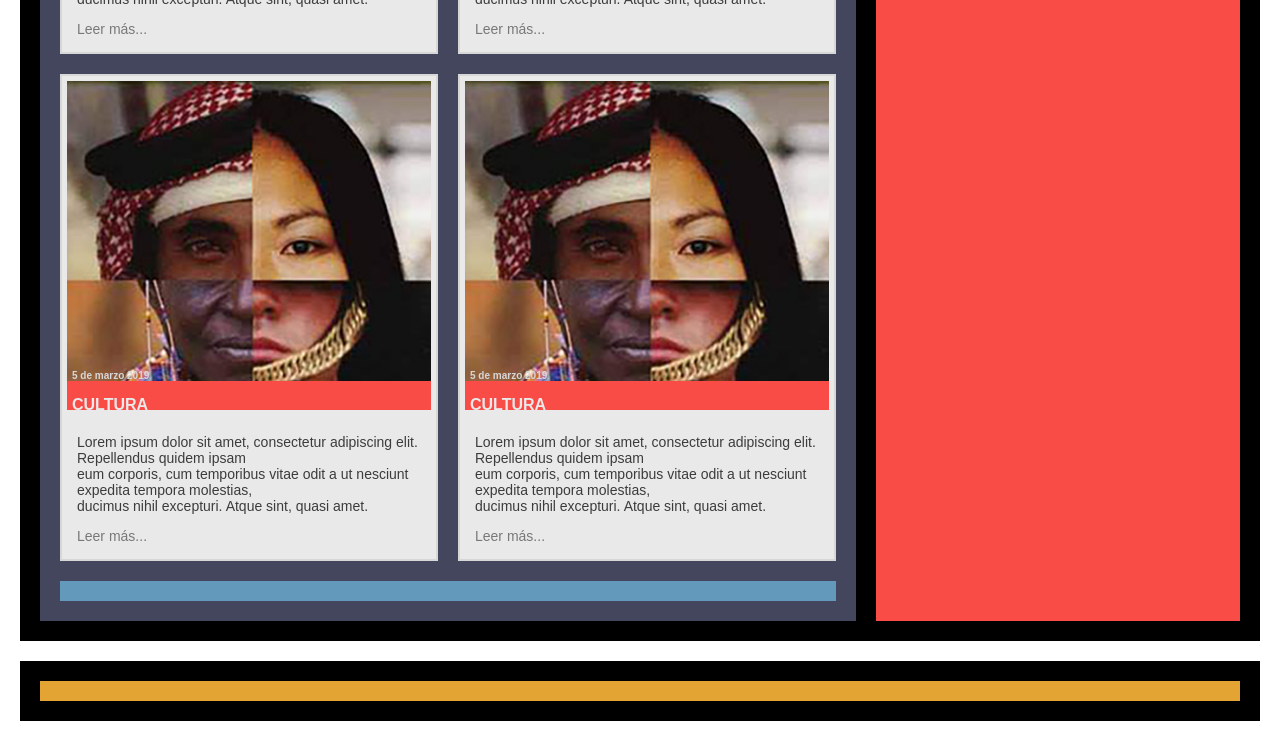
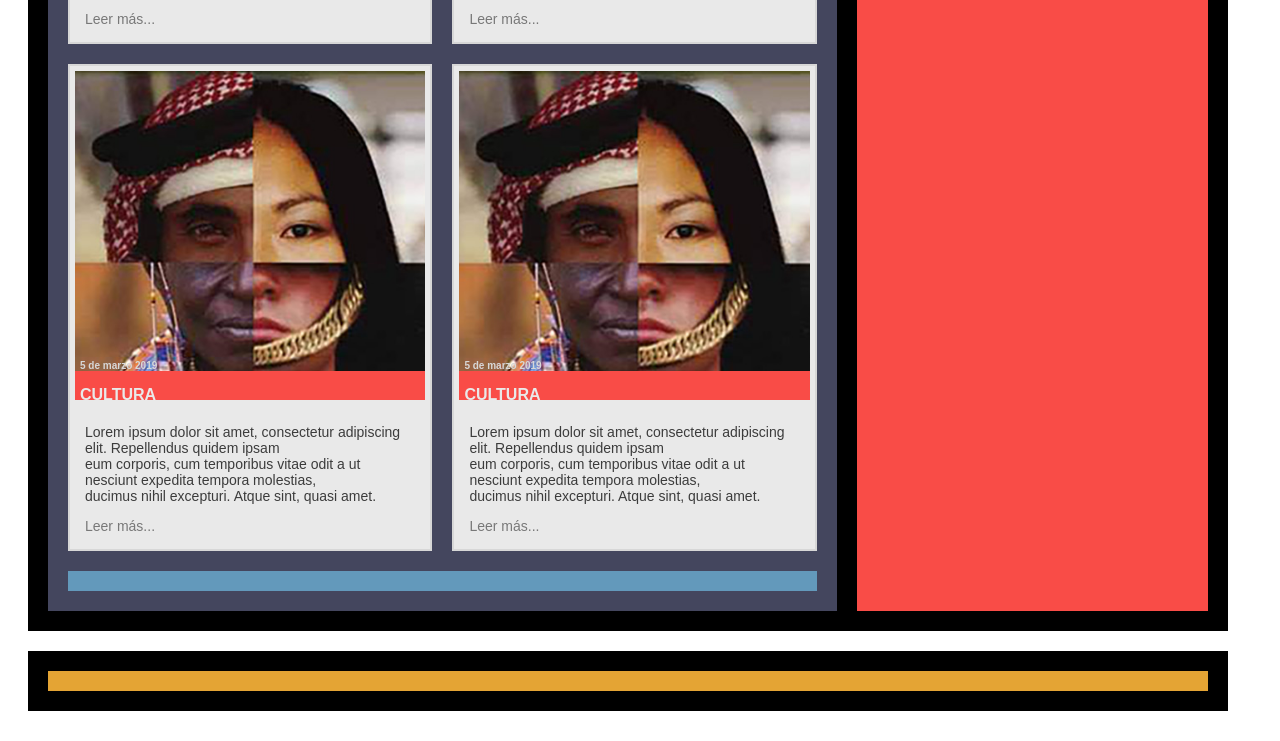
Before and after one commit to silviafado/s1-flex, a plain HTML site: page nivell-3/index.html in a window 1280 px wide. Shown: the part 753-1494 px from the top of the page. Drawn offline with Linux system fonts and the light colour scheme.

Commit message:
fixing after feedback1

```diff
--- a/nivell-1/css/styles.css
+++ b/nivell-1/css/styles.css
@@ -1,6 +1,7 @@
 /* General styling */
-body {
+.body_container {
     margin: 20px;
+    max-width: 1200px;
 }
 
 header, main {
@@ -104,6 +105,8 @@ aside {
 footer {
     background-color: black;
     padding: 20px;
+    margin: 20px;
+    max-width: 1160px;
 }
 
 .footer_content {
--- a/nivell-2/css/styles.css
+++ b/nivell-2/css/styles.css
@@ -1,6 +1,7 @@
 /* General styling */
-body {
+.body_container {
     margin: 20px;
+    max-width: 1200px;
 }
 
 main {
@@ -161,6 +162,8 @@ aside {
 footer {
     background-color: black;
     padding: 20px;
+    margin: 20px;
+    max-width: 1160px;
 }
 
 .footer_content {
@@ -175,6 +178,14 @@ a {
 a:hover {
     cursor: pointer;
 }
+
+/* Safari 11+ */
+@media not all and (min-resolution:.001dpcm)
+{ @supports (-webkit-appearance:none) and (stroke-color:transparent) {
+    #logo {
+        width:65px;
+    }
+}}
 
 
 /* Responsive design for tablet */
--- a/nivell-3/css/styles.css
+++ b/nivell-3/css/styles.css
@@ -1,13 +1,7 @@
 /* General styling */
-body {
+.body_container {
     margin: 20px;
-    display: grid;
-    grid-template-columns: 100%;
-    grid-template-rows: 260px auto 60px;
-    grid-template-areas:
-    "hd"
-    "main"
-    "foot";
+    max-width: 1200px;
 }
 
 main {
@@ -24,14 +18,9 @@ header {
     padding: 10px;
     margin-bottom: 20px;
     grid-area: hd;
-
 }
 
 /* Header styling */
-.header {
-    padding: 10px;
-}
-
 #header_container {
     margin-bottom: 30px;
     grid-area: hd;
@@ -128,6 +117,7 @@ header {
     font-family: serif;
     grid-area: hd2;
     width: auto;
+    padding: 0px 10px 10px 10px;
 }
 
 /* Main section styling */
@@ -224,6 +214,8 @@ aside {
 footer {
     background-color: black;
     padding: 20px;
+    margin: 20px;
+    max-width: 1160px;
     grid-area: foot;
 }
 
@@ -244,7 +236,7 @@ a:hover {
 @media not all and (min-resolution:.001dpcm)
 { @supports (-webkit-appearance:none) and (stroke-color:transparent) {
     #logo {
-        width:65px;
+        width:75px;
     }
 }}
 
@@ -354,6 +346,9 @@ a:hover {
     #media_container {
         padding-right: 0px;
     }
+    #header_container2 {
+        font-size: 1.2em;
+    }
     main {
         grid-template-columns: 100%;
         grid-template-rows: auto auto;
--- a/nivell-3/index.html
+++ b/nivell-3/index.html
@@ -9,6 +9,7 @@
 </head>
 
 <body>
+    <div class="body_container">
         <header class="header" id="header_container">
             <div class="header_child" id="logo_container">
                 <img src="img/logo.png" id="logo">
@@ -69,7 +70,9 @@
                         <div class="article_image">5 de marzo 2019</div>
                         <div class="article_title">CULTURA</div>
                         <div class="article_text">
-                        <p>Lorem ipsum dolor sit amet, consectetur adipiscing elit. Repellendus quidem ipsam</br>eum corporis, cum temporibus vitae odit a ut nesciunt expedita tempora molestias,</br>ducimus nihil excepturi. Atque sint, quasi amet.</p>
+                            <p>Lorem ipsum dolor sit amet, consectetur adipiscing elit. Repellendus quidem ipsam</br>eum
+                                corporis, cum temporibus vitae odit a ut nesciunt expedita tempora
+                                molestias,</br>ducimus nihil excepturi. Atque sint, quasi amet.</p>
                             <a class="text_link" href="https://www.barcelonactiva.cat" target="_blank">Leer más...</a>
                         </div>
                     </div>
@@ -77,7 +80,9 @@
                         <div class="article_image">5 de marzo 2019</div>
                         <div class="article_title">CULTURA</div>
                         <div class="article_text">
-                        <p>Lorem ipsum dolor sit amet, consectetur adipiscing elit. Repellendus quidem ipsam</br>eum corporis, cum temporibus vitae odit a ut nesciunt expedita tempora molestias,</br>ducimus nihil excepturi. Atque sint, quasi amet.</p>
+                            <p>Lorem ipsum dolor sit amet, consectetur adipiscing elit. Repellendus quidem ipsam</br>eum
+                                corporis, cum temporibus vitae odit a ut nesciunt expedita tempora
+                                molestias,</br>ducimus nihil excepturi. Atque sint, quasi amet.</p>
                             <a class="text_link" href="https://www.barcelonactiva.cat" target="_blank">Leer más...</a>
                         </div>
                     </div>
@@ -85,7 +90,9 @@
                         <div class="article_image">5 de marzo 2019</div>
                         <div class="article_title">CULTURA</div>
                         <div class="article_text">
-                        <p>Lorem ipsum dolor sit amet, consectetur adipiscing elit. Repellendus quidem ipsam</br>eum corporis, cum temporibus vitae odit a ut nesciunt expedita tempora molestias,</br>ducimus nihil excepturi. Atque sint, quasi amet.</p>
+                            <p>Lorem ipsum dolor sit amet, consectetur adipiscing elit. Repellendus quidem ipsam</br>eum
+                                corporis, cum temporibus vitae odit a ut nesciunt expedita tempora
+                                molestias,</br>ducimus nihil excepturi. Atque sint, quasi amet.</p>
                             <a class="text_link" href="https://www.barcelonactiva.cat" target="_blank">Leer más...</a>
                         </div>
                     </div>
@@ -93,7 +100,9 @@
                         <div class="article_image">5 de marzo 2019</div>
                         <div class="article_title">CULTURA</div>
                         <div class="article_text">
-                        <p>Lorem ipsum dolor sit amet, consectetur adipiscing elit. Repellendus quidem ipsam</br>eum corporis, cum temporibus vitae odit a ut nesciunt expedita tempora molestias,</br>ducimus nihil excepturi. Atque sint, quasi amet.</p>
+                            <p>Lorem ipsum dolor sit amet, consectetur adipiscing elit. Repellendus quidem ipsam</br>eum
+                                corporis, cum temporibus vitae odit a ut nesciunt expedita tempora
+                                molestias,</br>ducimus nihil excepturi. Atque sint, quasi amet.</p>
                             <a class="text_link" href="https://www.barcelonactiva.cat" target="_blank">Leer más...</a>
                         </div>
                     </div>
@@ -105,6 +114,7 @@
                 <div class="ad_container" id="last_ad"></div>
             </aside>
         </main>
+    </div>
 </body>
 
 <footer>
```
Also changed, not shown: nivell-1/index.html (+2 -0 lines), nivell-2/index.html (+14 -4 lines), 1 other file. Lines whose indentation alone changed are shown as unchanged.
